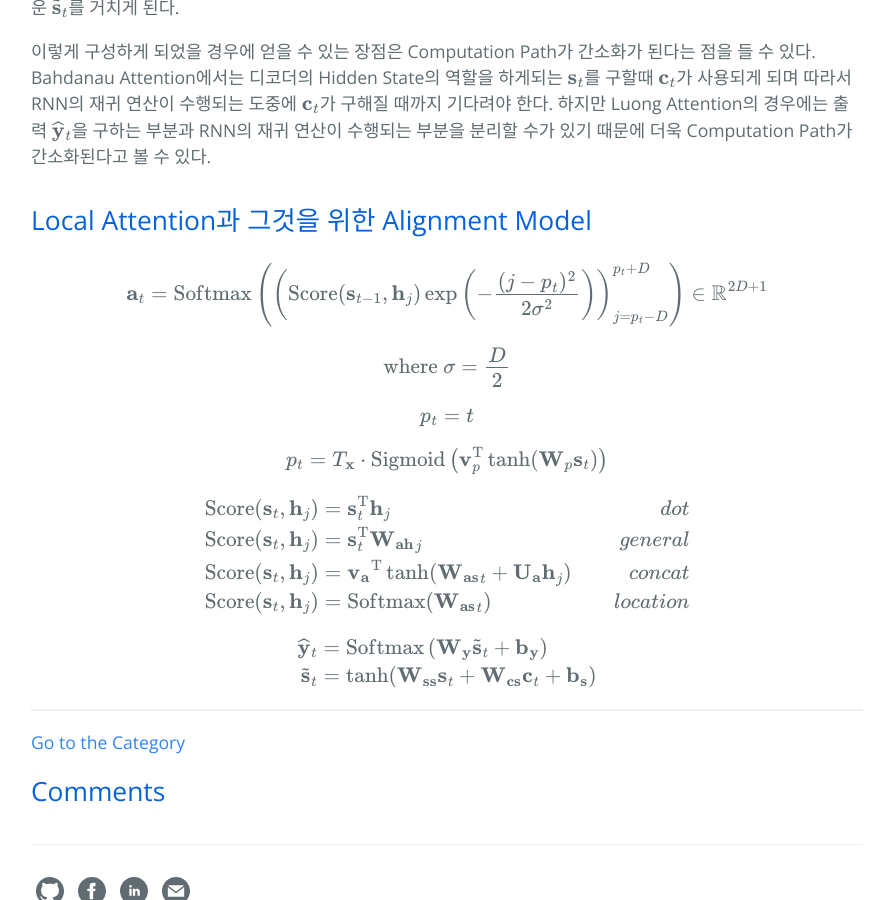
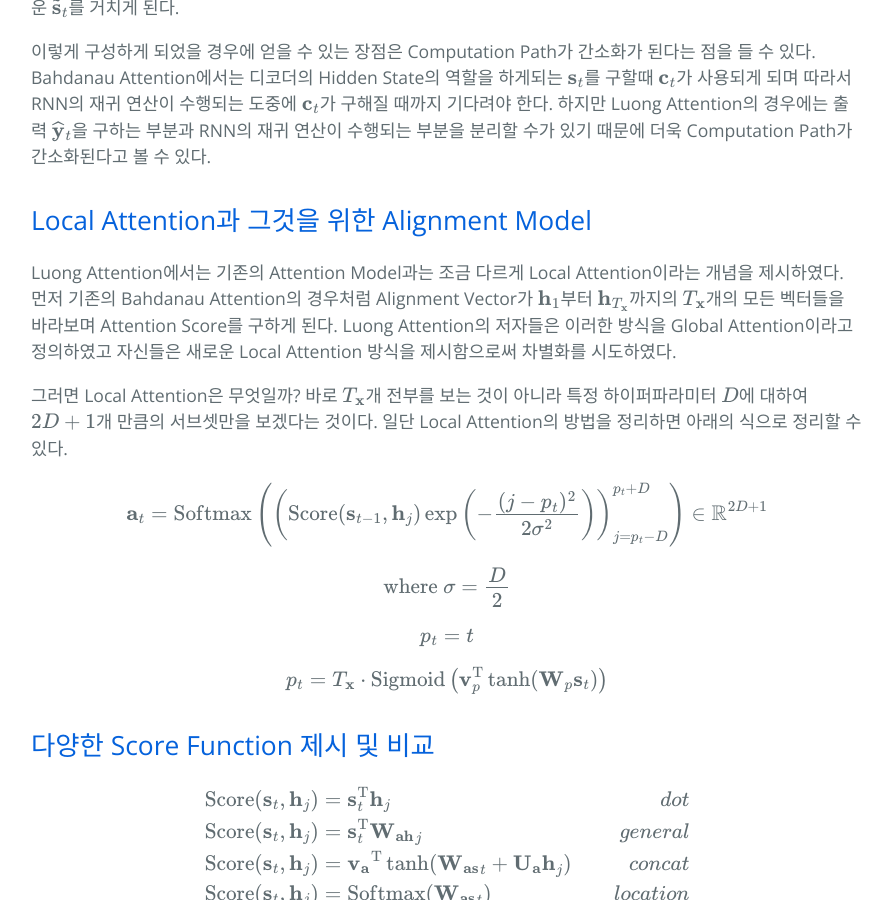
Before and after one commit to hcnoh/hcnoh.github.io, a Jekyll site: the page built from _posts/2019-01-01-luong-attention.md, in a window 1280 px wide and 900 px high, scrolled down 2035 px. Shown: the whole window, without its empty margins (193-1085 px from the left). Built offline with Jekyll 4.4.1, drawn with Linux system fonts in a browser that asks for light colours; formulas are drawn with MathJax 3; comment, search, counter and statistics services are not loaded.

Commit message:
Update 2019-01-01-luong-attention.md

```diff
--- a/_posts/2019-01-01-luong-attention.md
+++ b/_posts/2019-01-01-luong-attention.md
@@ -61,6 +61,9 @@ $$
 이렇게 구성하게 되었을 경우에 얻을 수 있는 장점은 Computation Path가 간소화가 된다는 점을 들 수 있다. Bahdanau Attention에서는 디코더의 Hidden State의 역할을 하게되는 $$\mathbf{s}_t$$를 구할때 $$\mathbf{c}_t$$가 사용되게 되며 따라서 RNN의 재귀 연산이 수행되는 도중에 $$\mathbf{c}_t$$가 구해질 때까지 기다려야 한다. 하지만 Luong Attention의 경우에는 출력 $$\widehat{\mathbf{y}}_t$$을 구하는 부분과 RNN의 재귀 연산이 수행되는 부분을 분리할 수가 있기 때문에 더욱 Computation Path가 간소화된다고 볼 수 있다.
 
 ## Local Attention과 그것을 위한 Alignment Model
+Luong Attention에서는 기존의 Attention Model과는 조금 다르게 Local Attention이라는 개념을 제시하였다. 먼저 기존의 Bahdanau Attention의 경우처럼 Alignment Vector가 $$\mathbf{h}_1$$부터 $$\mathbf{h}_{T_{\mathbf{x}}}$$까지의 $$T_{\mathbf{x}}$$개의 모든 벡터들을 바라보며 Attention Score를 구하게 된다. Luong Attention의 저자들은 이러한 방식을 Global Attention이라고 정의하였고 자신들은 새로운 Local Attention 방식을 제시함으로써 차별화를 시도하였다.
+
+그러면 Local Attention은 무엇일까? 바로 $$T_{\mathbf{x}}$$개 전부를 보는 것이 아니라 특정 하이퍼파라미터 $$D$$에 대하여 $$2D+1$$개 만큼의 서브셋만을 보겠다는 것이다. 일단 Local Attention의 방법을 정리하면 아래의 식으로 정리할 수 있다.
 
 $$
 \mathbf{a}_t = \text{Softmax}\left(\left(\text{Score}(\mathbf{s}_{t-1}, \mathbf{h}_j) \exp\left( -\frac{(j-p_t)^2}{2\sigma^2} \right) \right)_{j=p_t-D}^{p_t+D}\right) \in \mathbb{R}^{2D+1}
@@ -79,6 +82,8 @@ $$
 $$
 p_t = T_{\mathbf{x}} \cdot \text{Sigmoid}\left(\mathbf{v}_p^\text{T} \tanh(\mathbf{W}_p \mathbf{s}_t)\right)
 $$
+
+## 다양한 Score Function 제시 및 비교
 
 $$
 \begin{align*}
```
